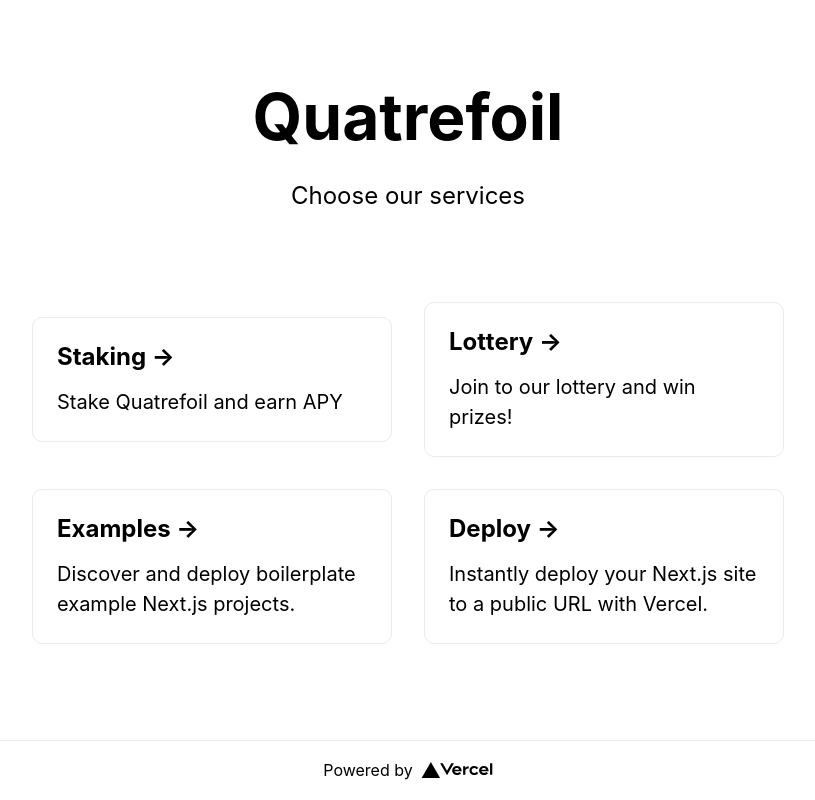
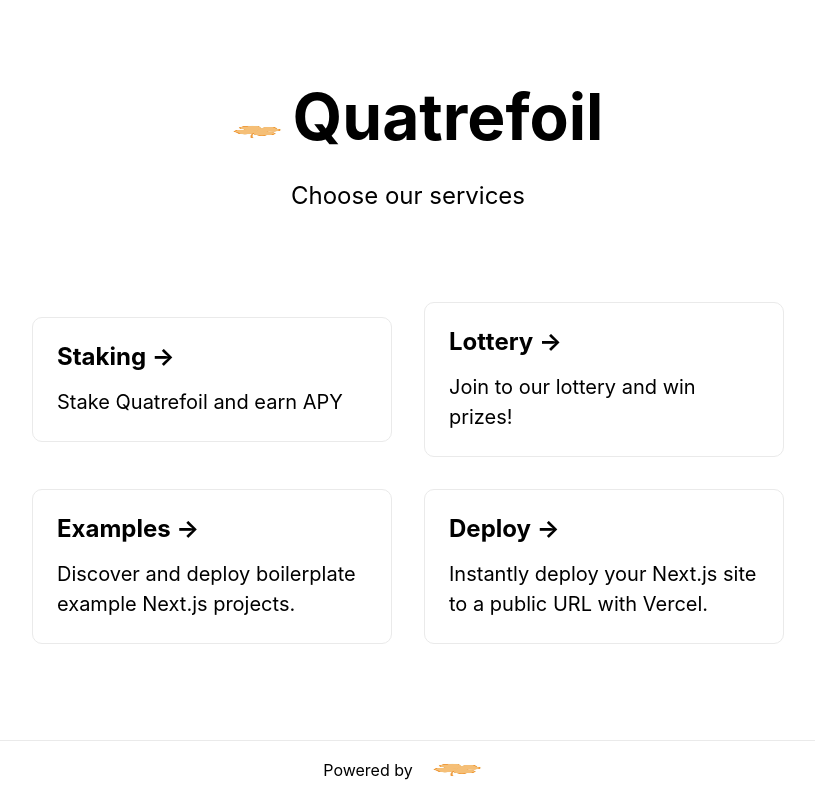
Before and after one commit to Q4FOIL/home, a Next.js app: page / in a window 1280 px wide. Shown: the whole page, without its empty margins (232-1047 px from the left). Built offline with nearby package versions, Linux system fonts and the light colour scheme.

Commit message:
Update index.js

```diff
--- a/pages/index.js
+++ b/pages/index.js
@@ -13,6 +13,9 @@
 
       <main className={styles.main}>
         <h1 className={styles.title}>
+                 <span className={styles.logo}>
+            <Image src="/UgH_MM30_400x400.jpeg" alt="Vercel Logo" width={72} height={16} />
+          </span>
           Quatrefoil
         </h1>
 
@@ -59,7 +62,7 @@
         >
           Powered by{' '}
           <span className={styles.logo}>
-            <Image src="/vercel.svg" alt="Vercel Logo" width={72} height={16} />
+            <Image src="/UgH_MM30_400x400.jpeg" alt="Vercel Logo" width={72} height={16} />
           </span>
         </a>
       </footer>
```
